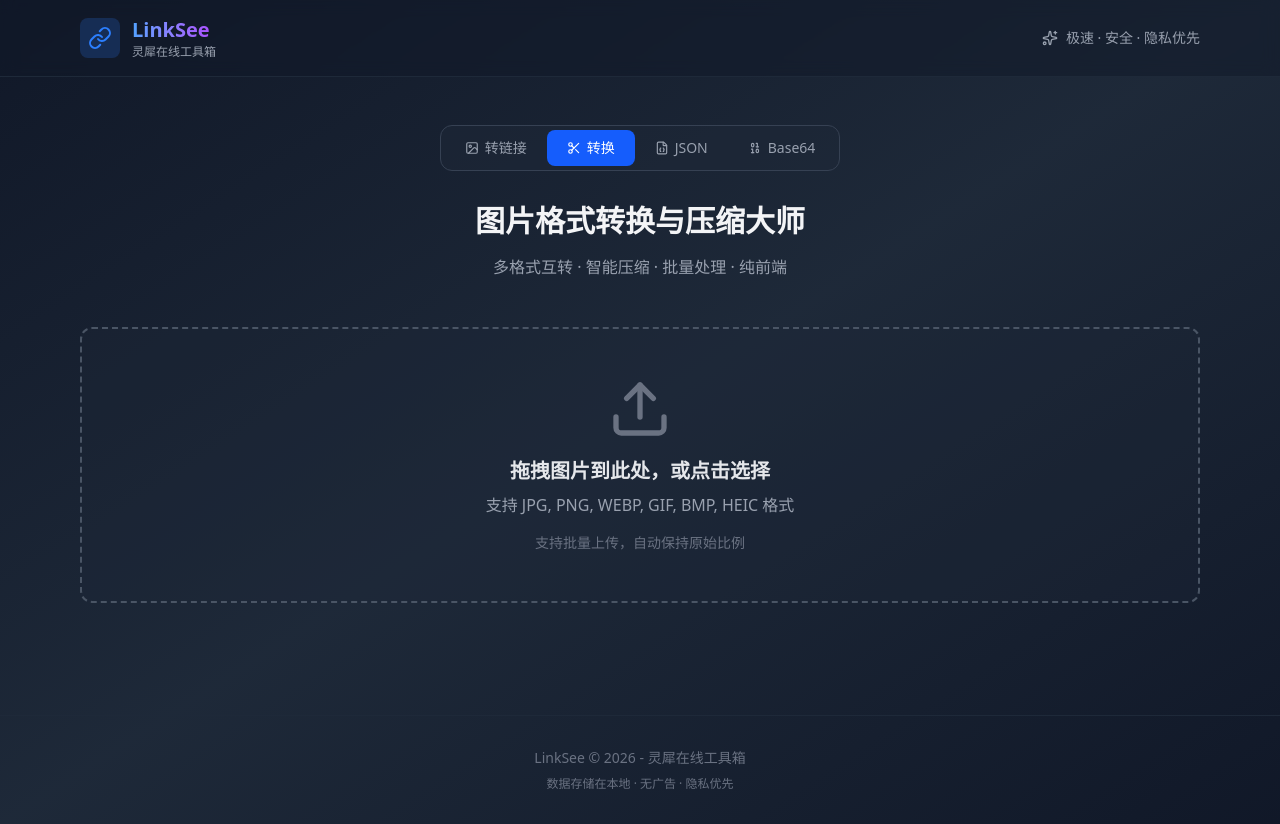
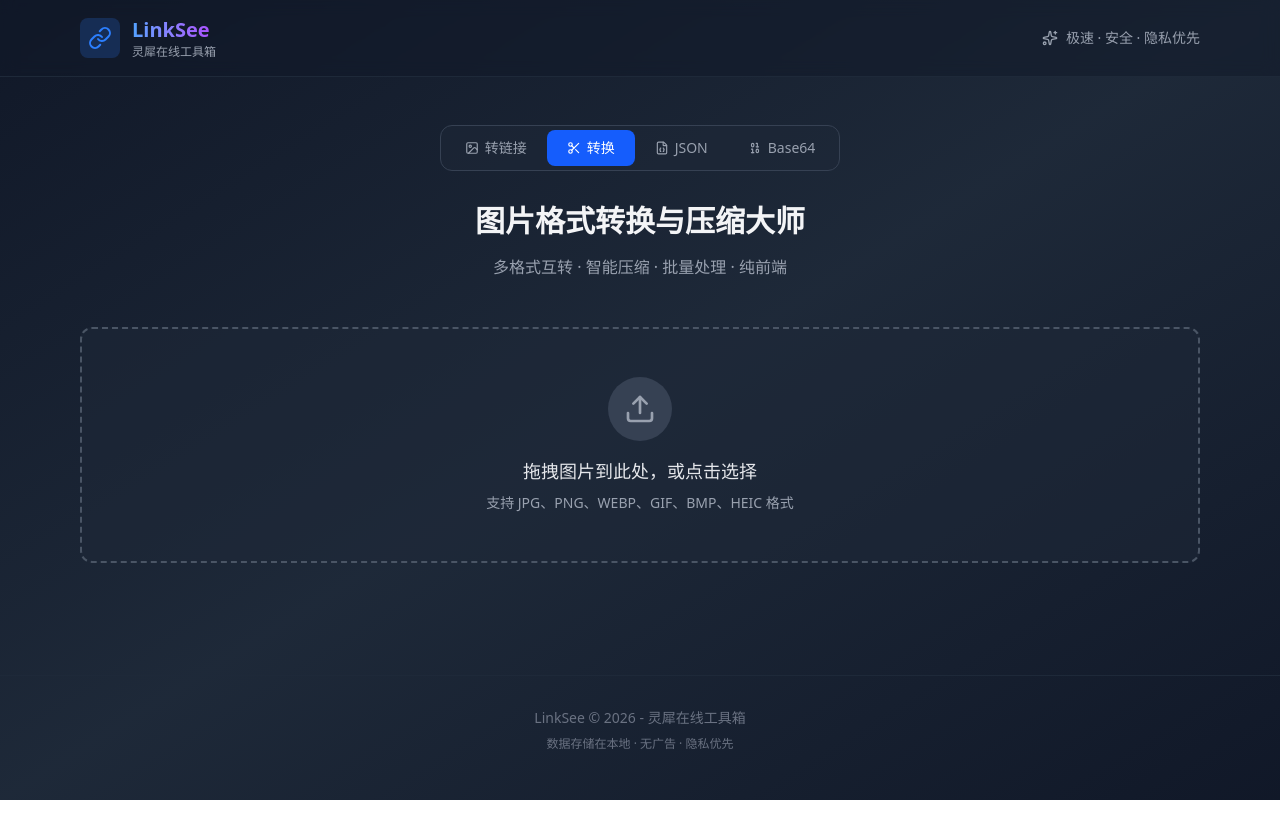
Before and after one commit to zhoy84/LinkSee, a React (Vite) app: page / in a window 1280 px wide. Both pictures are taken after a click on the button "转换". After the commit the page ends 800 px from the top, so only its background shows below. Built offline with nearby package versions, Linux system fonts and the light colour scheme.

Commit message:
style: 统一两个图片上传区域的风格

```diff
--- a/src/components/ImageConverter.jsx
+++ b/src/components/ImageConverter.jsx
@@ -234,7 +234,7 @@ export default function ImageConverter() {
         onDrop={handleDrop}
         onDragOver={handleDragOver}
         onClick={handleInputClick}
-        className="border-2 border-dashed border-gray-600 rounded-xl p-12 text-center cursor-pointer hover:border-blue-500 transition-colors bg-gray-800/30"
+        className="border-2 border-dashed border-gray-600 rounded-xl p-12 text-center cursor-pointer hover:border-blue-500 transition-all bg-gray-800/50"
       >
         <input
           ref={fileInputRef}
@@ -245,16 +245,20 @@ export default function ImageConverter() {
           onChange={handleInputChange}
         />
 
-        <Upload className="w-16 h-16 text-gray-500 mx-auto mb-4" />
-        <h3 className="text-xl font-semibold text-gray-200 mb-2">
-          拖拽图片到此处，或点击选择
-        </h3>
-        <p className="text-gray-400 mb-4">
-          支持 JPG, PNG, WEBP, GIF, BMP, HEIC 格式
-        </p>
-        <p className="text-sm text-gray-500">
-          支持批量上传，自动保持原始比例
-        </p>
+        <div className="flex flex-col items-center gap-4">
+          <div className="p-4 rounded-full bg-gray-700">
+            <Upload className="w-8 h-8 text-gray-400" />
+          </div>
+
+          <div className="space-y-2">
+            <p className="text-lg font-medium text-gray-200">
+              拖拽图片到此处，或点击选择
+            </p>
+            <p className="text-sm text-gray-400">
+              支持 JPG、PNG、WEBP、GIF、BMP、HEIC 格式
+            </p>
+          </div>
+        </div>
       </div>
 
       {/* 全局设置 */}
```
